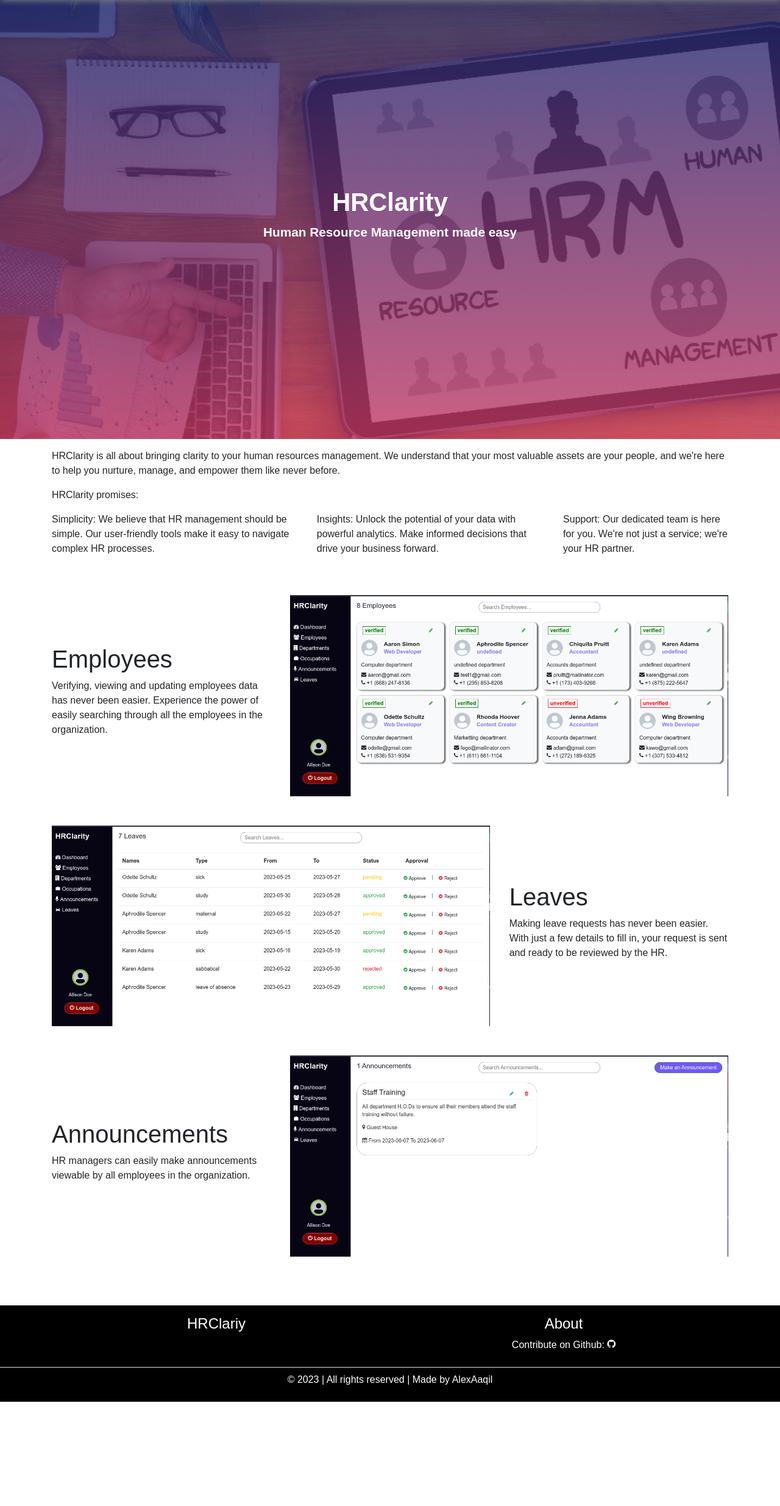
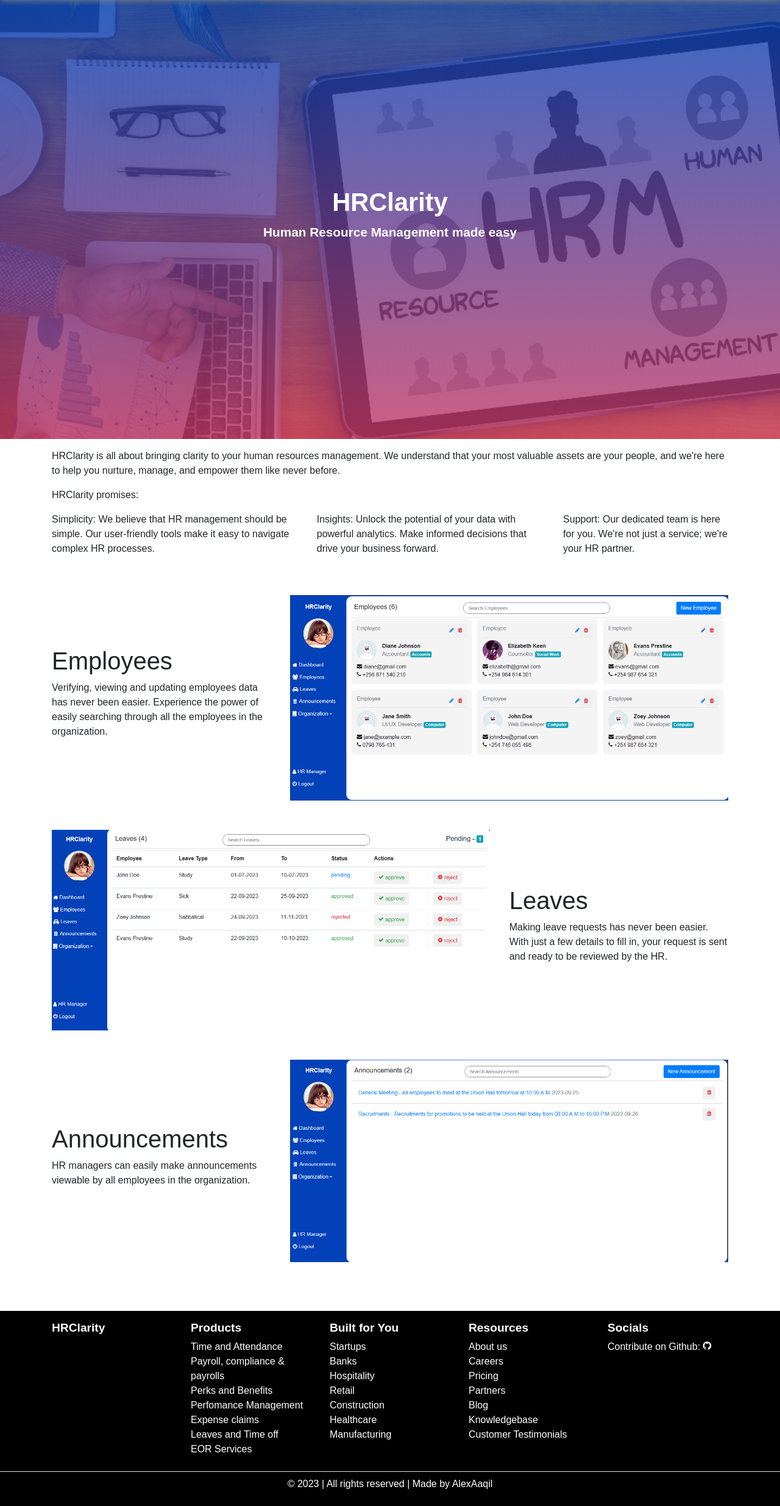
Before and after one commit to AlexAaqil/HRClarity, a Flask app: page / in a window 1280 px wide. Shown: the part 64-2534 px from the top of the page at 61% size. Before the commit the page ends 2363 px from the top, so only its background shows below. Run offline with Flask 3, Linux system fonts and the light colour scheme; some libraries are stand-ins or nearby versions; some web fonts are replaced.

Commit message:
updated the homepage's footer and styles

```diff
--- a/hrms/static/css/_homepage.scss
+++ b/hrms/static/css/_homepage.scss
@@ -57,12 +57,7 @@ nav .container ul {
     align-items: center;
     justify-content: center;
     background: #c33764; /* fallback colour. Make sure this is just one solid colour. */
-    background: -webkit-linear-gradient(
-        rgba(29, 38, 113, 0.8),
-        rgba(195, 55, 100, 0.8)
-      ),
-      url("../images/app_background.jpg");
-    background: linear-gradient(rgba(29, 38, 113, 0.8), rgba(195, 55, 100, 0.8)),
+    background: linear-gradient(rgb(2,65,184, 0.8), rgba(195, 55, 100, 0.8)),
       url("../images/app_background.jpg"); /* The least supported option. */
     background-repeat: no-repeat;
     background-size: cover;
@@ -135,9 +130,17 @@ footer {
   background: #000;
   color: #fff;
   padding: 1em 0;
-  text-align: center;
+
+  h4 {
+    font-size: 1.2em;
+    font-weight: bold;
+  }
 
   p {
     margin: unset;
   }
+
+  .copyright {
+    text-align: center;
+  }
 }
--- a/hrms/static/css/styles.css
+++ b/hrms/static/css/styles.css
@@ -66,7 +66,7 @@ nav .container ul {
   align-items: center;
   justify-content: center;
   background: #c33764; /* fallback colour. Make sure this is just one solid colour. */
-  background: linear-gradient(rgba(29, 38, 113, 0.8), rgba(195, 55, 100, 0.8)), url("../images/app_background.jpg"); /* The least supported option. */
+  background: linear-gradient(rgba(2, 65, 184, 0.8), rgba(195, 55, 100, 0.8)), url("../images/app_background.jpg"); /* The least supported option. */
   background-repeat: no-repeat;
   background-size: cover;
   background-position: center;
@@ -124,10 +124,16 @@ footer {
   background: #000;
   color: #fff;
   padding: 1em 0;
-  text-align: center;
+}
+footer h4 {
+  font-size: 1.2em;
+  font-weight: bold;
 }
 footer p {
   margin: unset;
+}
+footer .copyright {
+  text-align: center;
 }
 
 .Authentication {
--- a/hrms/templates/index.html
+++ b/hrms/templates/index.html
@@ -88,14 +88,47 @@
     <div class="container">
       <div class="row">
         <div class="col">
-          <h4>HRClariy</h4>
+          <h4>HRClarity</h4>
         </div>
 
         <div class="col">
-          <h4>About</h4>
-          <p>
-            Contribute on Github: <span class="icon icon-github"></span>
-            <a href="https://github.com/AlexAaqil/HRClarity"></a>
+            <h4>Products</h4>
+            <p>Time and Attendance</p>
+            <p>Payroll, compliance & payrolls</p>
+            <p>Perks and Benefits</p>
+            <p>Perfomance Management</p>
+            <p>Expense claims</p>
+            <p>Leaves and Time off</p>
+            <p>EOR Services</p>
+        </div>
+
+        <div class="col">
+          <h4>Built for You</h4>
+          <p>Startups</p>
+          <p>Banks</p>
+          <p>Hospitality</p>
+          <p>Retail</p>
+          <p>Construction</p>
+          <p>Healthcare</p>
+          <p>Manufacturing</p>
+        </div>
+
+        <div class="col">
+            <h4>Resources</h4>
+            <p>About us</p>
+            <p>Careers</p>
+            <p>Pricing</p>
+            <p>Partners</p>
+            <p>Blog</p>
+            <p>Knowledgebase</p>
+            <p>Customer Testimonials</p>
+        </div>
+
+        <div class="col">
+            <h4>Socials</h4>
+            <p>
+                Contribute on Github: <span class="icon icon-github"></span>
+                <a href="https://github.com/AlexAaqil/HRClarity"></a>
           </p>
         </div>
       </div>
```
Also changed, not shown: hrms/static/images/announcements.png, hrms/static/images/dp.jpg (deleted), hrms/static/images/employees.png, hrms/static/images/leaves.png, hrms/static/images/profile_pictures/8cfd257098df5227.jpg (renamed from hrms/static/images/profile_pictures/82fe7a159c56855d.jpg), hrms/static/images/profile_pictures/9a82037404cb2fde.jpg (deleted), hrms/static/images/profile_pictures/afc3b828c1b682c4.jpg (added), instance/hrms.db, 1 other file.
